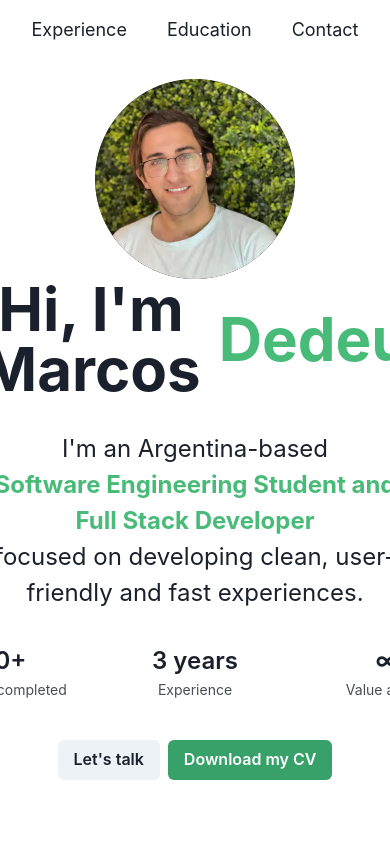
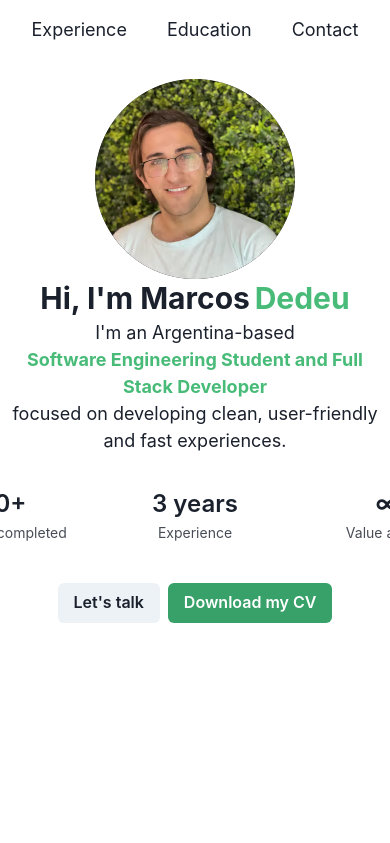
Before and after one commit to mdedeu/personal-website, a React (Create React App) app: page / in a window 390 px wide. Shown: the top 843 px of the page. Built offline with nearby package versions, Linux system fonts and the light colour scheme.

Commit message:
Navbar and Texts responsive

```diff
--- a/src/App.tsx
+++ b/src/App.tsx
@@ -22,15 +22,15 @@ export const App = () => (
 
           <Center mt="2em">
               <Flex>
-                  <Stat alignItems="center" w="12em">
+                  <Stat alignItems="center" w="12rem">
                       <StatNumber alignItems="center"><Text align="center">20+</Text></StatNumber>
                       <StatHelpText><Text align="center" >Projects completed</Text></StatHelpText>
                   </Stat>
-                  <Stat alignItems="center" w="12em" >
+                  <Stat alignItems="center" w="12rem" >
                       <StatNumber><Text align="center">3 years</Text></StatNumber>
                       <StatHelpText><Text align="center">Experience</Text></StatHelpText>
                   </Stat>
-                  <Stat alignItems="center" w="12em">
+                  <Stat alignItems="center" w="12rem">
                       <StatNumber><Text align="center">∞</Text></StatNumber>
                       <StatHelpText><Text align="center">Value added</Text></StatHelpText>
                   </Stat>
--- a/src/components/MiddleText.tsx
+++ b/src/components/MiddleText.tsx
@@ -6,24 +6,20 @@ class MiddleText extends React.Component {
     render(){
         return (
                 <Flex direction={{base: 'column'}} justify="center">
-                    <Center>
-                        <Heading size='4xl' alignItems='center'>
+                    <Heading size={{ base: 'xl', md:'4xl'}} alignItems='center' mx="auto">
                             <Center>
                                 <Text align="center">Hi, I'm Marcos</Text>
-                                <Text  as="span" textColor="green.400" ml="0.3em">Dedeu</Text>
+                                <Text  as="span" textColor="green.400" ml="0.3rem">Dedeu</Text>
                             </Center>
 
-                        </Heading>
-                    </Center>
-                    <Center mt='2em'>
-                        <Text fontSize='2xl' align='center'>
-                            I'm an Argentina-based
-                            <Text fontWeight='bold' color='green.400'>Software Engineering Student and Full Stack
+                    </Heading>
+                    <Text as="span" fontSize={{base: 'lg', md:'2xl'}} align='center' mx="auto">
+                           I'm an Argentina-based
+                            <Text  fontWeight='bold' color='green.400'>Software Engineering Student and Full Stack
                                 Developer</Text>
                             focused on
                             developing clean, user-friendly and fast experiences.
-                        </Text>
-                    </Center>
+                    </Text>
                 </Flex>
         )
 
--- a/src/components/Navbar.tsx
+++ b/src/components/Navbar.tsx
@@ -2,8 +2,7 @@ import React from "react"
 import { Flex, Link, Text} from "@chakra-ui/react"
 export function Navbar(){
     return (
-        <Flex alignItems='center' gap={{ base: 10, md: 40}} justifyContent='center'  p={4} mb="20px" >
-
+        <Flex alignItems='center' gap={{ base: 10, md: 40}} justifyContent='center'  p={4} mb="20px">
             <Link  href="#experience" textDecoration="none">
                 <Text fontSize="lg">Experience</Text>
             </Link>
```
